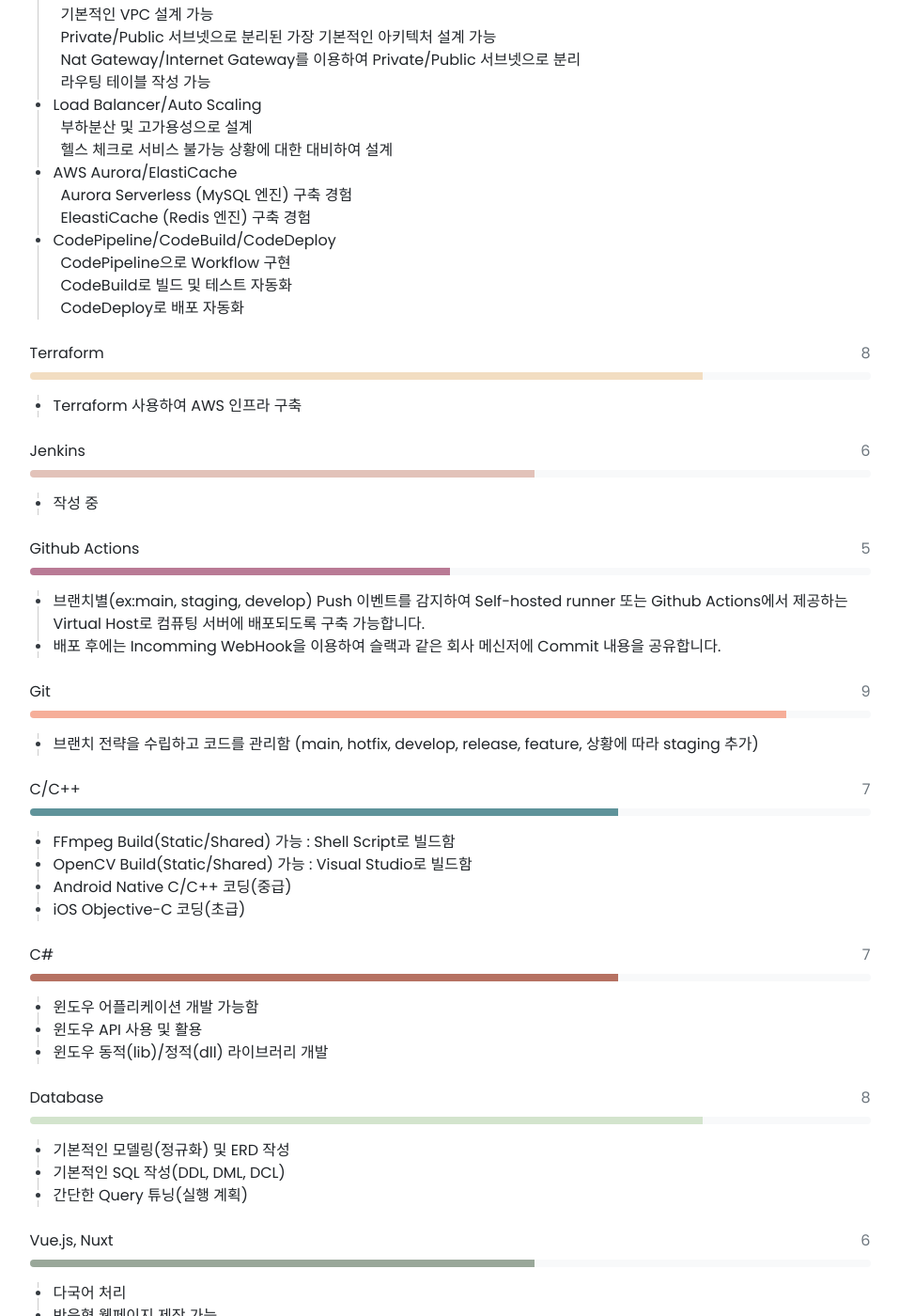
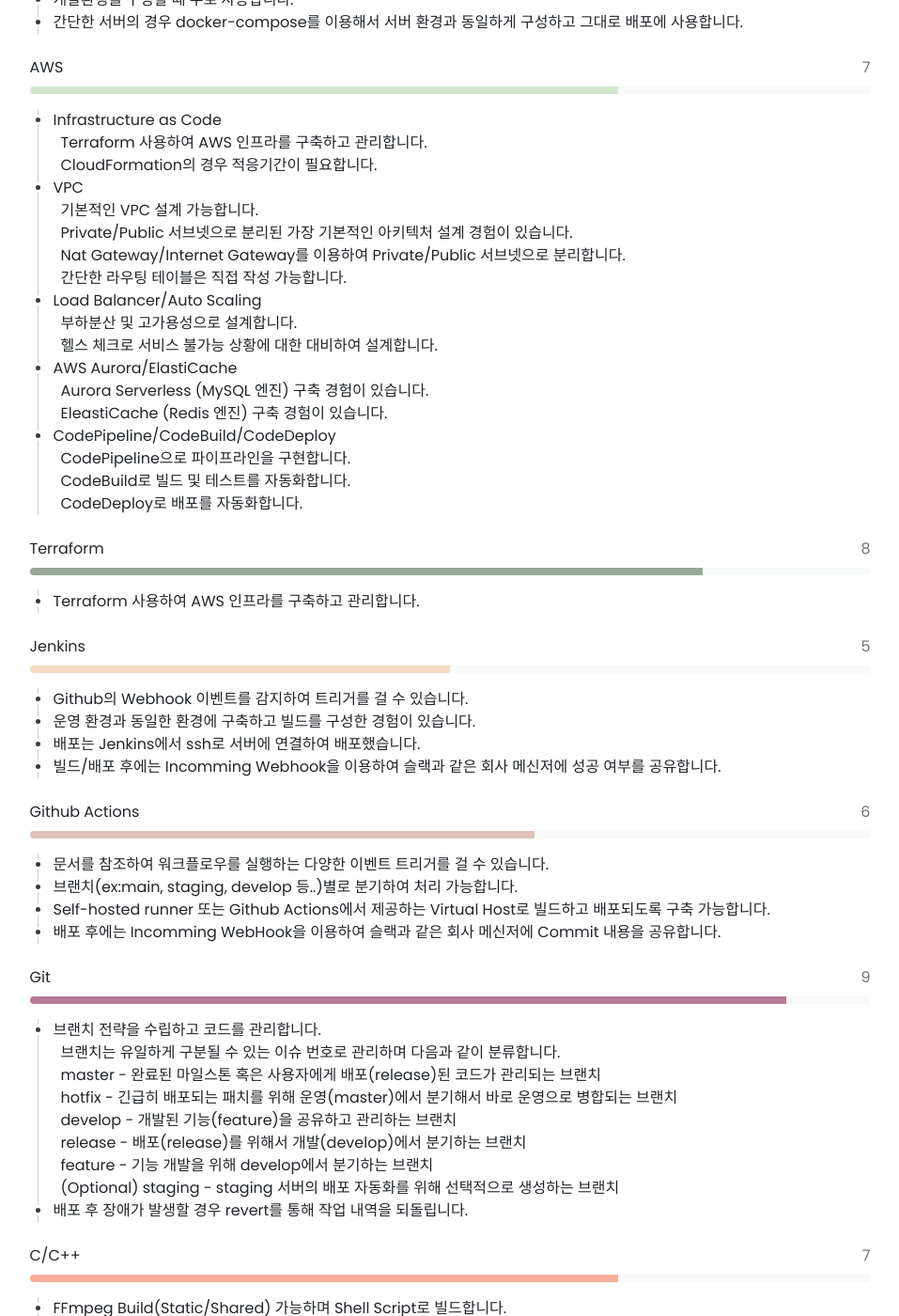
Before and after one commit to developduck/developduck.github.io, a Jekyll site: the page built from pages/skills.md, in a window 1280 px wide and 1400 px high, scrolled down 2285 px. Shown: the whole window at 94% size, without its empty margins (161-1118 px from the left). Built offline with Jekyll 4.4.1, drawn with Linux system fonts in a browser that asks for light colours; nearby versions of some CDN libraries; some of the changed text lies outside the part shown.

Commit message:
Feature close #13 스킬 페이지 업데이트

```diff
--- a/_data/skills-programming.yml
+++ b/_data/skills-programming.yml
@@ -12,7 +12,7 @@
           - li: production - 실제 사용자에게 배포하기 위한 환경
       - li: 글로벌로 앱을 출시할 경우 다국어 처리 및 배포가 가능합니다.
       - li: Android, iOS, Web으로 빌드가 가능하며 아직 MacOS, Window, Embedded는 빌드해본 경험이 없습니다.
-      - li: FlutterFire의 Crashlytics, Remote Config, Cloud Firestore, Storage 등 연동 가능합니다..
+      - li: FlutterFire의 Crashlytics, Remote Config, Cloud Firestore, Storage 등 연동 가능합니다.
       - li: Widget Customize, Component 제작 가능합니다.
       - li: 그 외에 Google Map 연동 경험이 있습니다.
 - name: Android, Kotlin
@@ -37,7 +37,7 @@
       - li: Multiplatform 프로젝트는 가능하나 적응 시간이 필요합니다.
       - li: SwiftUI + Combine 사용하여 MVVM 아키텍처를 적용합니다.
       - li: DIKit을 이용해 의존성을 주입합니다.
-      - li: XCTest로 필요한 부분만 간단하게 유닛 테스트(Given, When. Then)를 진행합니다.
+      - li: XCTest로 필요한 부분만 간단하게 유닛 테스트(Given, When, Then)를 진행합니다.
       - li: Alamofire, Firebase, Kingfisher등의 라이브러리를 사용합니다.
       - li: View Customize, Component 제작 가능합니다.
 - name: Ionic, AngularJS
@@ -47,128 +47,155 @@
       - li: TypeScript, JavaScript 모두 중급 수준으로 사용합니다.
       - li: MVC 아키텍처를 적용했으며 RxJS를 이용해 비동기 형태로 개발합니다.
       - li: Media Query를 활용해 다양한 해상도를 반응형으로 대응합니다.
-
+      - li: JavaScript, CSS 등으로 애니메이션 처리 가능합니다.
 - name: API Design
   percentage: 6
   description:
     ul:
-      - li: OpenAPI Specification 준수하여 API 설계 가능
-      - li: Swagger, Stoplight 사용 가능(+형상관리)
-      - li: OpenAPI Diff 툴 사용하여 변경 내역 문서화 가능
+      - li: OpenAPI Specification을 준수하여 API를 설계합니다.
+      - li: Swagger, Stoplight 등의 툴을 사용하여 형상관리 및 문서화합니다.
+      - li: OpenAPI Diff 툴을 사용하여 변경 내역을 문서화합니다.
 - name: Express, Node.js
   percentage: 9
   description:
     ul:
-      - li: API 서버 개발 가능
-      - li: Access Token, Refresh Token을 이용한 인증 체계 구축 경험
-      - li: Knex를 이용한 쿼리 설계
-      - li: 3 Layer Architecture 사용
+      - li: API 서버 개발 가능합니다.
+      - li: JWT로 Access Token, Refresh Token을 생성하여 사용자 인증 체계를 구축합니다.
+      - li: 데이터베이스 쿼리를 직접 작성하고 연동할 수 있습니다.
+        ul:
+          - li: Knex 라이브러리로 쿼리를 빌드하고 재사용성을 높입니다.
+          - li: 여러개의 작업을 하나의 Transaction으로 관리할 수 있습니다.
+      - li: Object Relational Mapping을 위한 Sequelize 사용 가능합니다.
+      - li: 3 Layer Architecture를 사용합니다.
+      - li: Middleware를 사용하여 사용자를 검증하거나 데이터 유효성을 검사합니다.
+      - li: Jest로 필요한 부분만 간단하게 유닛 테스트를 진행합니다.
+      - li: Winston으로 로그를 남기고 오류 핸들러를 통하여 처리되지 않은 오류를 수집합니다.
 - name: Spring Boot, Kotlin
   percentage: 6
   description:
     ul:
-      - li: 간단한 홈페이지 제작 가능합니다.
+      - li: Java, Kotlin 모두 고급 수준으로 사용합니다.
       - li: API 서버 개발 가능합니다.
-- name: Java
-  percentage: 9
-  description:
-    ul:
-      - li: 작성 중
+      - li: JWT로 Access Token, Refresh Token을 생성하여 사용자 인증 체계를 구축합니다.
+      - li: 데이터베이스 쿼리를 직접 작성하고 연동할 수 있으며 MyBatis로 쿼리를 빌드하고 재사용성을 높입니다.
+      - li: Object Relational Mapping을 위한 JPA 사용 가능합니다.
+      - li: MVC 아키텍처를 주로 사용합니다.
+      - li: AOP를 사용하여 사용자를 검증하거나 데이터 유효성을 검사합니다.
+# - name: Nginx
+#   percentage: 8
+#   description:
+#     ul:
+#       - li:
+#       - li:
 - name: Docker
   percentage: 6
   description:
     ul:
       - li: 간단하게 Dockerfile을 작성하고 이미지로 빌드할 수 있습니다.
-      - li: 주로
+      - li: 개발환경을 구성할 때 주로 사용합니다.
+      - li: 간단한 서버의 경우 docker-compose를 이용해서 서버 환경과 동일하게 구성하고 그대로 배포에 사용합니다.
 - name: AWS
   percentage: 7
   description:
     ul:
       - li: Infrastructure as Code
         ul:
-          - li: Terraform 사용하여 AWS 인프라 구축
-          - li: CloudFormation은 단기간에 적응 가능
+          - li: Terraform 사용하여 AWS 인프라를 구축하고 관리합니다.
+          - li: CloudFormation의 경우 적응기간이 필요합니다.
       - li: VPC
         ul:
-          - li: 기본적인 VPC 설계 가능
-          - li: Private/Public 서브넷으로 분리된 가장 기본적인 아키텍처 설계 가능
-          - li: Nat Gateway/Internet Gateway를 이용하여 Private/Public 서브넷으로 분리
-          - li: 라우팅 테이블 작성 가능
+          - li: 기본적인 VPC 설계 가능합니다.
+          - li: Private/Public 서브넷으로 분리된 가장 기본적인 아키텍처 설계 경험이 있습니다.
+          - li: Nat Gateway/Internet Gateway를 이용하여 Private/Public 서브넷으로 분리합니다.
+          - li: 간단한 라우팅 테이블은 직접 작성 가능합니다.
       - li: Load Balancer/Auto Scaling
         ul:
-          - li: 부하분산 및 고가용성으로 설계
-          - li: 헬스 체크로 서비스 불가능 상황에 대한 대비하여 설계
+          - li: 부하분산 및 고가용성으로 설계합니다.
+          - li: 헬스 체크로 서비스 불가능 상황에 대한 대비하여 설계합니다.
       - li: AWS Aurora/ElastiCache
         ul:
-          - li: Aurora Serverless (MySQL 엔진) 구축 경험
-          - li: EleastiCache (Redis 엔진) 구축 경험
+          - li: Aurora Serverless (MySQL 엔진) 구축 경험이 있습니다.
+          - li: EleastiCache (Redis 엔진) 구축 경험이 있습니다.
       - li: CodePipeline/CodeBuild/CodeDeploy
         ul:
-          - li: CodePipeline으로 Workflow 구현
-          - li: CodeBuild로 빌드 및 테스트 자동화
-          - li: CodeDeploy로 배포 자동화
+          - li: CodePipeline으로 파이프라인을 구현합니다.
+          - li: CodeBuild로 빌드 및 테스트를 자동화합니다.
+          - li: CodeDeploy로 배포를 자동화합니다.
 - name: Terraform
   percentage: 8
   description:
     ul:
-      - li: Terraform 사용하여 AWS 인프라 구축
+      - li: Terraform 사용하여 AWS 인프라를 구축하고 관리합니다.
 - name: Jenkins
+  percentage: 5
+  description:
+    ul:
+      - li: Github의 Webhook 이벤트를 감지하여 트리거를 걸 수 있습니다.
+      - li: 운영 환경과 동일한 환경에 구축하고 빌드를 구성한 경험이 있습니다.
+      - li: 배포는 Jenkins에서 ssh로 서버에 연결하여 배포했습니다.
+      - li: 빌드/배포 후에는 Incomming Webhook을 이용하여 슬랙과 같은 회사 메신저에 성공 여부를 공유합니다.
+- name: Github Actions
   percentage: 6
   description:
     ul:
-      - li: 작성 중
-- name: Github Actions
-  percentage: 5
-  description:
-    ul:
-      - li: 브랜치별(ex:main, staging, develop) Push 이벤트를 감지하여 Self-hosted runner 또는 Github Actions에서 제공하는 Virtual Host로 컴퓨팅 서버에 배포되도록 구축 가능합니다.
+      - li: 문서를 참조하여 워크플로우를 실행하는 다양한 이벤트 트리거를 걸 수 있습니다.
+      - li: 브랜치(ex:main, staging, develop 등..)별로 분기하여 처리 가능합니다.
+      - li: Self-hosted runner 또는 Github Actions에서 제공하는 Virtual Host로 빌드하고 배포되도록 구축 가능합니다.
       - li: 배포 후에는 Incomming WebHook을 이용하여 슬랙과 같은 회사 메신저에 Commit 내용을 공유합니다.
 - name: Git
   percentage: 9
   description:
     ul:
-      - li: 브랜치 전략을 수립하고 코드를 관리함 (main, hotfix, develop, release, feature, 상황에 따라 staging 추가)
+      - li: 브랜치 전략을 수립하고 코드를 관리합니다.
+        ul:
+          - li: 브랜치는 유일하게 구분될 수 있는 이슈 번호로 관리하며 다음과 같이 분류합니다.
+          - li: master - 완료된 마일스톤 혹은 사용자에게 배포(release)된 코드가 관리되는 브랜치
+          - li: hotfix - 긴급히 배포되는 패치를 위해 운영(master)에서 분기해서 바로 운영으로 병합되는 브랜치
+          - li: develop - 개발된 기능(feature)을 공유하고 관리하는 브랜치
+          - li: release - 배포(release)를 위해서 개발(develop)에서 분기하는 브랜치
+          - li: feature - 기능 개발을 위해 develop에서 분기하는 브랜치
+          - li: (Optional) staging - staging 서버의 배포 자동화를 위해 선택적으로 생성하는 브랜치
+      - li: 배포 후 장애가 발생할 경우 revert를 통해 작업 내역을 되돌립니다.
 - name: C/C++
   percentage: 7
   description:
     ul:
-      - li: 'FFmpeg Build(Static/Shared) 가능 : Shell Script로 빌드함'
-      - li: 'OpenCV Build(Static/Shared) 가능 : Visual Studio로 빌드함'
-      - li: 'Android Native C/C++ 코딩(중급)'
-      - li: 'iOS Objective-C 코딩(초급)'
+      - li: FFmpeg Build(Static/Shared) 가능하며 Shell Script로 빌드합니다.
+      - li: OpenCV Build(Static/Shared) 가능하며 Visual Studio로 빌드합니다.
+      - li: Android NDK로 C/C++ 라이브러리 연동 및 개발 가능합니다.
 - name: C#
   percentage: 7
   description:
     ul:
-      - li: 윈도우 어플리케이션 개발 가능함
-      - li: 윈도우 API 사용 및 활용
-      - li: 윈도우 동적(lib)/정적(dll) 라이브러리 개발
-- name: Database
-  percentage: 8
+      - li: 윈도우 API를 활용하여 어플리케이션 개발 가능합니다.
+      - li: 윈도우 동적(lib)/정적(dll) 라이브러리 개발 가능합니다.
+- name: Relational Database
+  percentage: 9
   description:
     ul:
-      - li: 기본적인 모델링(정규화) 및 ERD 작성
-      - li: 기본적인 SQL 작성(DDL, DML, DCL)
-      - li: 간단한 Query 튜닝(실행 계획)
-- name: Vue.js, Nuxt
+      - li: 모델링을 통한 데이터베이스 설계가 가능하며 ERD 및 테이블 정의서를 작성합니다.
+      - li: SQL(DML, DDL, DCL, TCL) 모두 능숙하게 사용합니다.
+      - li: 실행 계획을 확인하고 인덱스 기반 조회, 임시 테이블 사용 제거 등 간단한 쿼리를 튜닝 가능합니다.
+      # - li: 데이터베이스 튜닝
+- name: Nuxt, Vue.js
   percentage: 6
   description:
     ul:
-      - li: 다국어 처리
-      - li: 반응형 웹페이지 제작 가능
-- name: PHP, Laravel
+      - li: 간단한 홈페이지 및 반응형 웹페이지 제작 가능합니다.
+      - li: 다국어 처리 경험이 있습니다.
+- name: Laravel, PHP
   percentage: 4
   description:
     ul:
       - li: 간단한 홈페이지 제작 가능합니다.
       - li: API 서버 개발 가능합니다.
-- name: Python, Flask
+- name: Flask, Python
   percentage: 3
   description:
     ul:
       - li: 간단한 홈페이지 제작 가능합니다.
       - li: API 서버 개발 가능합니다.
-- name: Ruby, Rails
+- name: Rails, Ruby
   percentage: 3
   description:
     ul:
@@ -180,5 +207,5 @@
     ul:
       - li: 정적 라이브러리, 동적 라이브러리 또는 실행 프로그램으로 빌드할 수 있습니다.
       - li: FFmpeg으로 decoding, demultiplexing, multiplexing, encoding 가능합니다.
-      - li: FFmpeg으로 동영상 편집 및 화질 변경 등 가능함
-      - li: FFmpeg으로 metadata 입력 및 수정 가능함
+      - li: FFmpeg으로 동영상 편집 및 화질 변경 등 가능합니다.
+      - li: FFmpeg으로 metadata 입력 및 수정 가능합니다.
```
